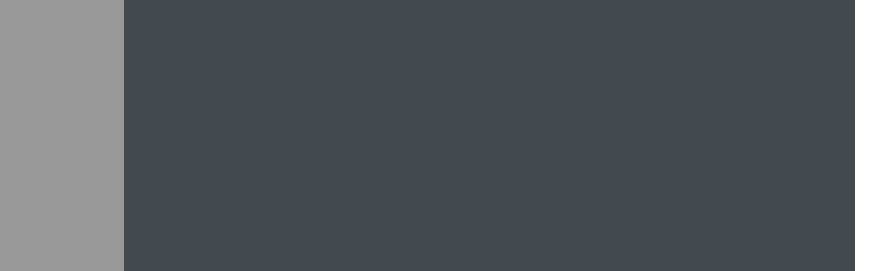
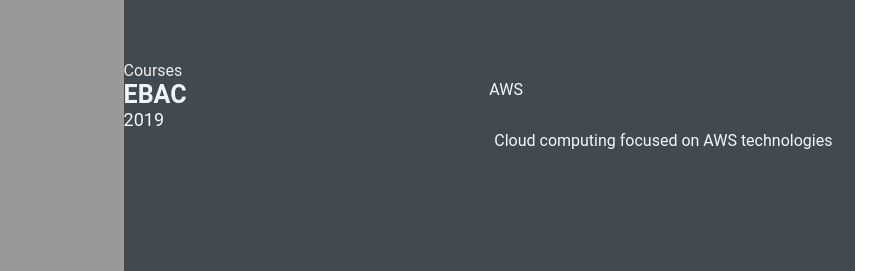
Before and after one commit to ThalesCarl/imersao_ebac.github.io, a plain HTML site: page index.html in a window 1280 px wide. Shown: the part 444-715 px from the top of the page, 297-1183 px from the left. Drawn offline with Linux system fonts and the light colour scheme.

Commit message:
feature: add courses (#5)

```diff
--- a/index.html
+++ b/index.html
@@ -83,6 +83,21 @@
                     </div>
                 </div>
             </section>
+            <section class="awards gap">
+                <div class="right-title">Courses</div>
+                <div class="awards-contents">
+                    <div class="awards-left">
+                        <p class="awards-company-name">EBAC</p>
+                        <p class="awards-time-period">2019</p>
+                    </div>
+                    <div class="awards-right">
+                        <p class="awards-contents">AWS</p>
+                        <p class="awards-desc">
+                            Cloud computing focused on AWS technologies
+                        </p>
+                    </div>
+                </div>
+            </section>
         </section>
     </main>
 
```
